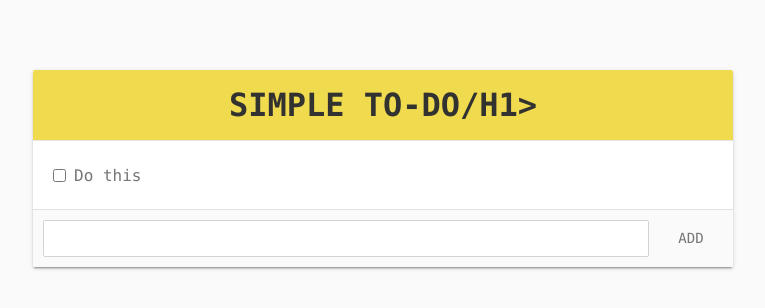
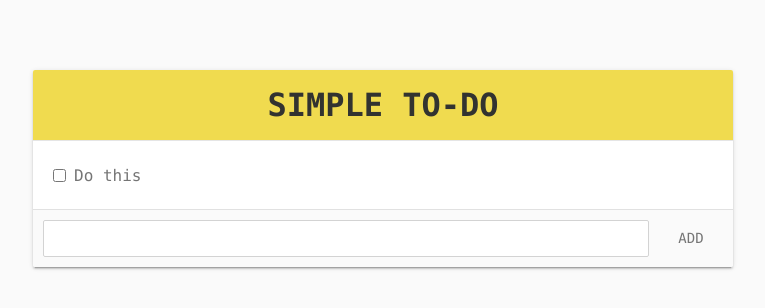
Before and after one commit to Ihor-Khomenko/simple-todo-js, a plain HTML site: page index.html in a window 1280 px wide. Shown: the whole page, without its empty margins (257-1022 px from the left). Drawn offline with Linux system fonts and the light colour scheme.

Commit message:
fix h1 issue in header

```diff
--- a/index.html
+++ b/index.html
@@ -10,7 +10,7 @@
     <body>
         <main id="app">
             <header>
-                <h1>Simple To-Do/h1>
+                <h1>Simple To-Do</h1>
             </header>
 
             <ul id="todo-list">
--- a/js/todo.js
+++ b/js/todo.js
@@ -32,7 +32,8 @@ function createTodoItem(title) {
     listItem.appendChild(editInput);
     listItem.appendChild(editButton);
     listItem.appendChild(deleteButton);
-
+    console.log(listItem);
+    return listItem;
 }
 
 
```
